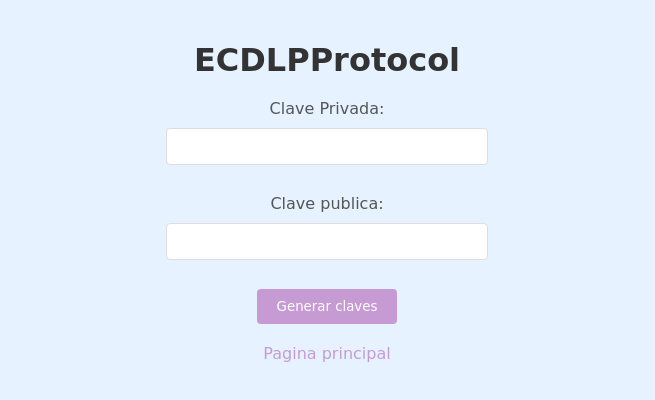
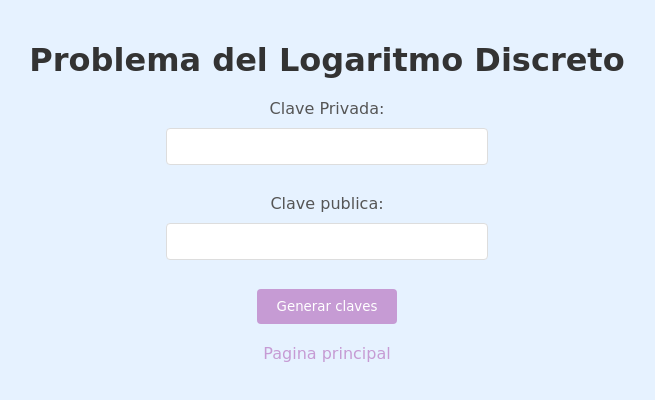
Before and after one commit to Patri17/TFG, a website built with webpack: page proyecto/codigo/protocolo.html in a window 1280 px wide. Shown: the whole page, without its empty margins (313-968 px from the left). Built offline with nearby package versions, Linux system fonts and the light colour scheme.

Commit message:
Update protocolo.html

```diff
--- a/proyecto/codigo/protocolo.html
+++ b/proyecto/codigo/protocolo.html
@@ -1,10 +1,9 @@
 <!DOCTYPE html>
 <html>
 <head>
-  <title>ECDLPProtocol UI</title>
+  <title>Problema del Logaritmo Discreto</title>
   <style>
-    /* Estilos CSS para la interfaz de usuario */
-    /* Agrega tus estilos personalizados aquí */
+
     body {
       font-family: "Cursive", cursive;
       background-color: #e6f2ff;
@@ -58,7 +57,7 @@
   </style>
 </head>
 <body>
-  <h1>ECDLPProtocol</h1>
+  <h1>Problema del Logaritmo Discreto</h1>
   <label for="privateKey">Clave Privada:</label>
   <input type="text" id="privateKey" readonly>
   <br>
```
